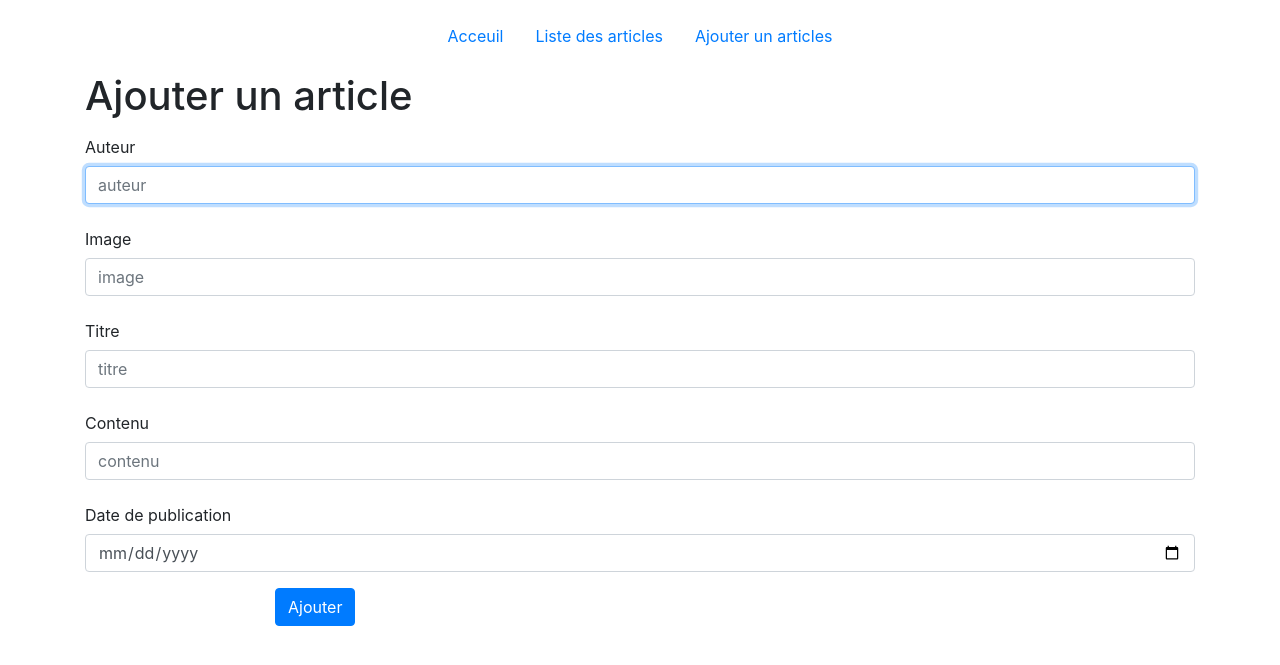
After one commit to gui350/projet-php-mvc, a PHP site: page /views/articles/ajouter.php in a window 1280 px wide. The commit adds this page. Shown: the top 665 px of the page. Run offline with PHP 8.4, Linux system fonts and the light colour scheme.

Commit message:
commit exo 5

```diff
--- /dev/null
+++ b/controller/ajouter-articles-controller.php
@@ -0,0 +1,3 @@
+<?php
+
+include __DIR__. '/../views/articles/ajouter.php';
--- a/controller/details-articles-controller.php
+++ b/controller/details-articles-controller.php
@@ -7,6 +7,6 @@ include_once __DIR__. '/../models/Article.php';
 
 $article = Article::retrieveByPK($_GET['id']);
 
-if (empty($article)) die ('Erreur 408');
+if (empty($article)) die ('Erreur 404');
 
 include __DIR__. '/../views/articles/details.php';
--- a/controller/liste-articles-controller.php
+++ b/controller/liste-articles-controller.php
@@ -5,4 +5,4 @@ $articles = Article::all();
 
 
 
-include __DIR__. '/../views/parties/articles/liste.php';
+include __DIR__. '/../views/articles/liste.php';
--- a/fonction.php
+++ b/fonction.php
@@ -0,0 +1,6 @@
+<?php
+
+function redirection ($route) {
+    header('Location: index.php?route=' .$route);
+    die;
+}
--- /dev/null
+++ b/views/articles/ajouter.php
@@ -0,0 +1,49 @@
+<?php include __DIR__ . '/../parties/header.php'; ?>
+
+<h1>Ajouter un article</h1>
+
+<form method="post"  action="index.php?route=ajouter-article-handler">
+    <div class="form-group row">
+        <label for="nom" class="col-sm-12 col-form-label">Auteur</label>
+        <div class="col-sm-12">
+            <input type="text" class="form-control" name="auteur" id="auteur" placeholder="auteur" required autofocus>
+        </div>
+    </div>
+
+    <div class="form-group row">
+        <label for="nom" class="col-sm-12 col-form-label">Image</label>
+        <div class="col-sm-12">
+            <input type="url" class="form-control" name="image" id="image" placeholder="image" required autofocus>
+        </div>
+    </div>
+
+    <div class="form-group row">
+        <label for="nom" class="col-sm-12 col-form-label">Titre</label>
+        <div class="col-sm-12">
+            <input type="text" class="form-control" name="titre" id="titre" placeholder="titre" required autofocus>
+        </div>
+    </div>
+
+    <div class="form-group row">
+        <label for="nom" class="col-sm-12 col-form-label">Contenu</label>
+        <div class="col-sm-12">
+            <input type="text" class="form-control" name="contenu" id="contenu" placeholder="contenu" required autofocus>
+        </div>
+    </div>
+
+    <div class="form-group row">
+        <label for="nom" class="col-sm-12 col-form-label">Date de publication</label>
+        <div class="col-sm-12">
+            <input type="date" class="form-control" name="date_de_publication" id="date_de_publication" placeholder="date_de_publication" required autofocus>
+        </div>
+    </div>
+
+    <div class="form-group row">
+        <div class="offset-sm-2 col-sm-10">
+            <button type="submit" class="btn btn-primary">Ajouter</button>
+        </div>
+    </div>
+
+</form>
+
+<?php include __DIR__ . '/../parties/footer.php'; ?>
--- a/views/articles/liste.php
+++ b/views/articles/liste.php
@@ -1,4 +1,4 @@
-<?php include __DIR__ . '/../header.php'; ?>
+<?php include __DIR__ . '/../parties/header.php'; ?>
 
 <h1>Les articles</h1>
 
@@ -21,4 +21,4 @@
 </div>
 
 
-<?php include __DIR__ . '/../footer.php';
+<?php include __DIR__ . '/../parties/footer.php';
--- a/views/parties/nav.php
+++ b/views/parties/nav.php
@@ -1,6 +1,7 @@
 <nav class="nav my-2 py-2 justify-content-center">
     <a class="nav-link" href="index.php?route=home">Acceuil</a>
     <a class="nav-link" href="index.php?route=liste-articles">Liste des articles</a>
+    <a class="nav-link" href="index.php?route=ajouter-articles">Ajouter un articles</a>
 
 
 </nav>
```
Also changed, not shown: controller/ajouter-article-handler-controller.php (added, +27 -0 lines), index.php (+11 -0 lines), views/articles/details.php (+6 -6 lines).
